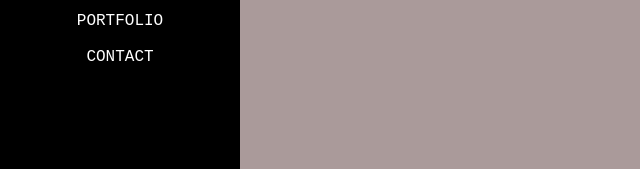
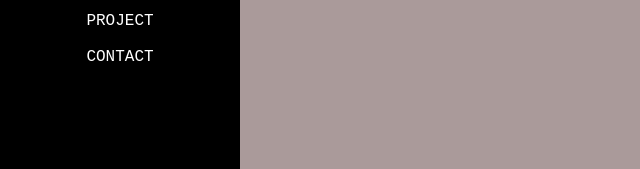
Before and after one commit to Nidhikumrawat88/Portfolio, a plain HTML site: page index.html in a window 1280 px wide. Shown: the part 575-744 px from the top of the page, 0-640 px from the left. Drawn offline with nearby package versions, Linux system fonts and the light colour scheme; a web font is replaced by a local one.

Commit message:
Update index.html

```diff
--- a/index.html
+++ b/index.html
@@ -20,7 +20,7 @@
         <ul>
             <li><a href="#home" class="is-active" >Home</a></li>
             <li><a href="#services">About</a></li>
-            <li><a href="#portfolio">Portfolio</a></li>
+            <li><a href="#portfolio">Project</a></li>
             <li><a href="#contact">Contact</a></li>
         </ul>
         <div class="burger">
```
